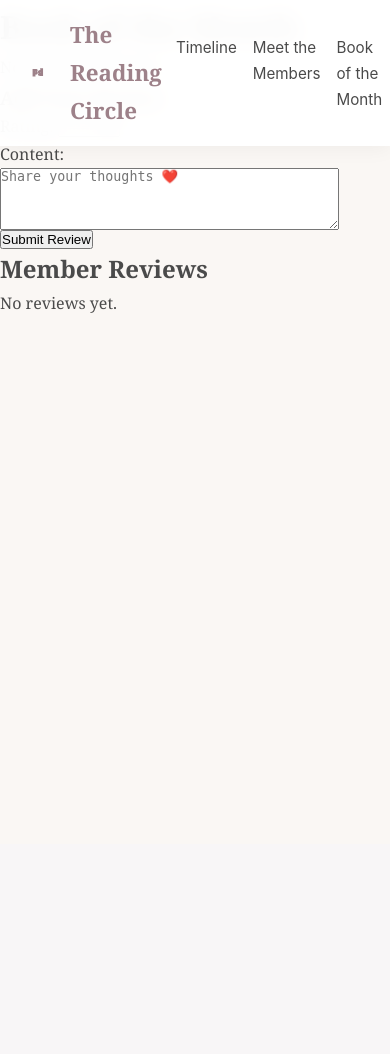
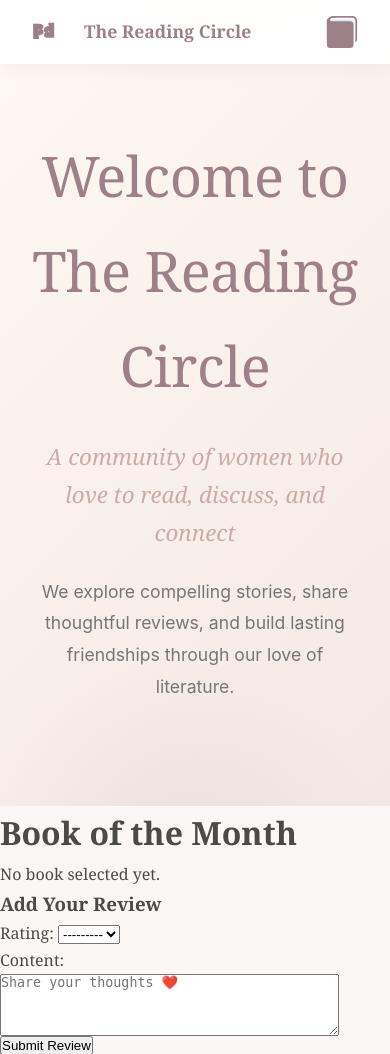
Before and after one commit to Nighttterrors/portfolio_site, a Django app: template bookclub/templates/bookclub/bookclubindex.html in a window 390 px wide. Shown: the top 1054 px of the page. Before the commit the page ends 313 px from the top, so only its background shows below. Run offline with Django 4.2, Linux system fonts and the light colour scheme; the template is opened without the code that fills it: values that come from a table or form of the project are taken from there, others are empty; the visitor is signed in with stand-in values (Sample User, id 1).

Commit message:
Enhanced mobile view on home page and added modal for mobile view with open and close states

```diff
--- a/bookclub/static/bookclub/css/styles.css
+++ b/bookclub/static/bookclub/css/styles.css
@@ -96,6 +96,9 @@ body {
   padding: 0.5rem 1rem;
   transition: color 0.3s;
   font-family: -apple-system, BlinkMacSystemFont, 'Segoe UI', sans-serif;
+  display: flex;
+  justify-content: center;
+  align-items: center;
 }
 
 .btn-text:hover {
@@ -108,6 +111,7 @@ body {
   border: none;
   padding: 0.1rem .35rem;
   border-radius: 25px;
+  align-content: center;
   cursor: pointer;
   font-size: 0.95rem;
   transition: all 0.3s;
@@ -233,7 +237,152 @@ body {
 
   font-family: -apple-system, BlinkMacSystemFont, 'Segoe UI', sans-serif;
 }
+/* Approval Pending Page */
 
+.pending-page {
+  min-height: 100vh;
+
+  display: flex;
+  justify-content: center;
+  align-items: center;
+
+  padding: 2rem;
+
+  background: var(--color-light);
+}
+
+.pending-card {
+  width: 100%;
+  max-width: 620px;
+
+  background: white;
+
+  padding: 4rem 3rem;
+
+  border-radius: 28px;
+
+  text-align: center;
+
+  box-shadow: 0 20px 50px rgba(0,0,0,0.08);
+}
+
+.pending-icon {
+  width: 80px;
+  height: 80px;
+
+  margin: 0 auto 2rem;
+
+  border-radius: 50%;
+
+  background: rgba(201, 173, 167, 0.15);
+
+  display: flex;
+  justify-content: center;
+  align-items: center;
+
+  color: var(--color-accent);
+}
+
+.pending-title {
+  font-size: 2.5rem;
+
+  margin-bottom: 1rem;
+
+  color: var(--color-text);
+}
+
+.pending-description {
+  color: var(--color-text-light);
+
+  font-size: 1.05rem;
+
+  line-height: 1.8;
+
+  margin-bottom: 2rem;
+
+  font-family: -apple-system, BlinkMacSystemFont, 'Segoe UI', sans-serif;
+}
+
+.pending-note {
+  padding: 1rem 1.25rem;
+
+  background: var(--color-cream);
+
+  border-radius: 16px;
+
+  color: var(--color-text-light);
+
+  font-size: 0.95rem;
+
+  font-family: -apple-system, BlinkMacSystemFont, 'Segoe UI', sans-serif;
+}
+
+
+/* Hero Section */
+
+.hero{
+  min-height: 85vh;
+  display: flex;
+  align-items: center;
+  justify-content: center;
+  background: linear-gradient(135deg, #fff8f3 0%, #f4e8e4 100%);
+  padding: 8rem 2rem 4rem;
+  text-align: center;
+  position: relative;
+  overflow: hidden;
+}
+.hero::before {
+  content: "";
+  position: absolute;
+  top: -50%;
+  right: -10%;
+  width: 500px;
+  height: 500px;
+  background: radial-gradient(
+    circle,
+    rgba(201, 173, 167, 0.15) 0%,
+    transparent 70%
+  );
+  border-radius: 50%;
+}
+
+.hero::after {
+  content: "";
+  position: absolute;
+  bottom: -30%;
+  left: -5%;
+  width: 400px;
+  height: 400px;
+  background: radial-gradient(
+    circle,
+    rgba(157, 129, 137, 0.1) 0%,
+    transparent 70%
+  );
+  border-radius: 50%;
+}
+.hero-title {
+  font-size: 3.5rem;
+  color: var(--color-accent);
+  margin-bottom: 1.5rem;
+  font-weight: 400;
+  letter-spacing: -0.5px;
+}
+
+.hero-subtitle {
+  font-size: 1.4rem;
+  color: var(--color-primary);
+  margin-bottom: 1.5rem;
+  font-style: italic;
+}
+
+.hero-description {
+  font-size: 1.1rem;
+  color: var(--color-text-light);
+  margin-bottom: 2.5rem;
+  line-height: 1.8;
+  font-family:
+    -apple-system, BlinkMacSystemFont, "Segoe UI", sans-serif;
+}
 /* Modal */
 
 .modal-overlay {
@@ -337,13 +486,38 @@ body {
   margin-top: 1rem;
   padding: 0.9rem 1.2rem;
 }
+
+
+.mobile-menu-btn {
+  display: none;
+  background: none;
+  border: none;
+  font-size: 2rem;
+  cursor: pointer;
+  color: var(--color-accent);
+}
+.menu-icon {
+  width: 32px;
+  height: 32px;
+}
+
+.open-book {
+  display: none;
+}
+
+.mobile-menu-btn.active .closed-book {
+  display: none;
+}
+
+.mobile-menu-btn.active .open-book {
+  display: block;
+}
+
 /* Responsive */
 
 @media (max-width: 900px) {
 
-  .nav-links {
-    gap: 1rem;
-  }
+
 
   .landing-hero {
     flex-direction: column;
@@ -362,4 +536,45 @@ body {
   .landing-content {
     max-width: 100%;
   }
+  .mobile-menu-btn {
+    display: block;
+  }
+
+  .nav-container {
+    position: relative;
+  }
+
+  .nav-links {
+    position: absolute;
+    top: 100%;
+    left: 0;
+    right: 0;
+    background: white;
+    flex-direction: column;
+    padding: 1.5rem 2rem;
+    gap: 1rem;
+    display: none;
+    box-shadow: 0 10px 30px rgba(0,0,0,0.08);
+  }
+
+  .nav-links.mobile-active {
+    display: flex;
+  }
+
+  .nav-links li {
+    width: 100%;
+  }
+
+  .nav-links a,
+  .nav-links button {
+
+    width: 100%;
+
+    text-align: left;
+  }
+
+  .nav-logo {
+    font-size: 1.1rem;
+  }
+
 }
--- a/bookclub/static/bookclub/js/scripts.js
+++ b/bookclub/static/bookclub/js/scripts.js
@@ -22,6 +22,19 @@ function hideSignupModal() {
     .classList.remove("active");
 }
 
+
+function toggleMobileMenu() {
+
+  document
+    .getElementById("mobileMenu")
+    .classList.toggle("mobile-active");
+
+  document
+    .querySelector(".mobile-menu-btn")
+    .classList.toggle("active");
+}
+
+
 window.onload = function() {
 
     const params = new URLSearchParams(window.location.search);
--- a/bookclub/templates/bookclub/bookclubindex.html
+++ b/bookclub/templates/bookclub/bookclubindex.html
@@ -35,7 +35,25 @@
           <p>{{ message }}</p>
         {% endfor %}
       {% endif %} -->
-      <ul class="nav-links">
+
+      <button
+        class="mobile-menu-btn"
+        onclick="toggleMobileMenu()">
+        <img
+          src="{% static 'bookclub/images/book-closed.svg' %}"
+          alt="Open Menu"
+          class="menu-icon closed-book"
+          id="closedBook"
+        >
+
+        <img
+          src="{% static 'bookclub/images/book-open.svg' %}"
+          alt="Close Menu"
+          class="menu-icon open-book"
+          id="openBook"
+        >
+      </button>
+      <ul class="nav-links" id="mobileMenu">
 
         <li>
           <a href="{% url 'timeline' %}">Timeline</a>
@@ -53,7 +71,7 @@
           </a>
         </li>
         <li>
-          <a href="#forum">
+          <a href="{% url 'forum'%}">
             Forum
           </a>
         </li>
@@ -64,25 +82,24 @@
           </form>
         </li>
       </ul>
-      <!-- <div class="nav-actions">
-        <button
-        class="btn-text"
-        onclick="shoLoginModal()"
-        >
-        Login
-        </button>
-        <button
-        class="btn-text"
-        onclick="shoLoginModal()"
-        >
-        Join Us
-        </button>
-      </div> -->
     </div>
 {% endif %}
+</nav>
 
 
-</nav>
+<section class="hero">
+  <div class="hero-content">
+    <h1 class="hero-title fade-in">Welcome to The Reading Circle</h1>
+    <p class="hero-subtitle fade-in">
+      A community of women who love to read, discuss, and connect
+    </p>
+    <p class="hero-description fade-in">
+      We explore compelling stories,
+      share thoughtful reviews, and build lasting friendships through our
+      love of literature.
+    </p>
+  </div>
+</section>
 
 
 
@@ -117,7 +134,7 @@
   <h2>Member Reviews</h2>
 
 {% for review in reviews %}
-  <div>
+  <div id="reviews">
     {% if review.user.profile.profile_picture %}
       <img src="{{ review.user.profile.profile_picture.url }}" width="40" height="40" style="border-radius:50%;" alt="{{ review.user.username }}'s profile picture">
     {% else %}
```
Also changed, not shown: bookclub/templates/bookclub/pending.html (+60 -3 lines), bookclub/static/bookclub/images/book-closed.svg (added), bookclub/static/bookclub/images/book-open.svg (added), bookclub/static/bookclub/images/jd.webp (deleted).
